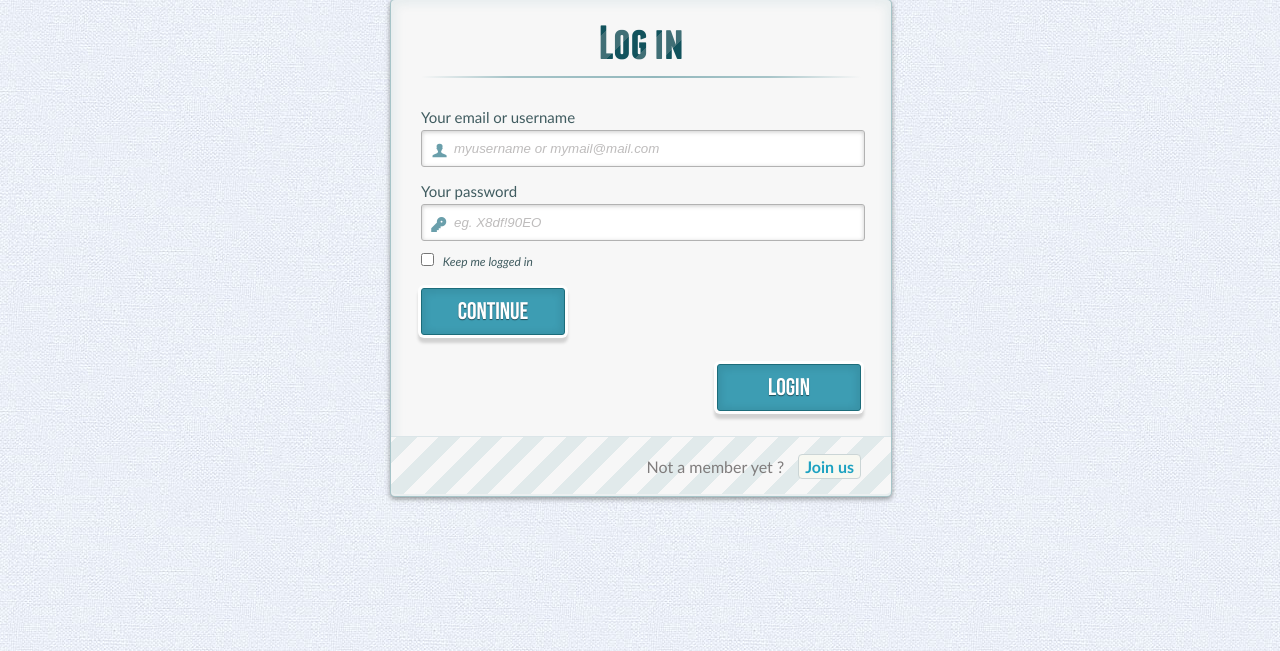
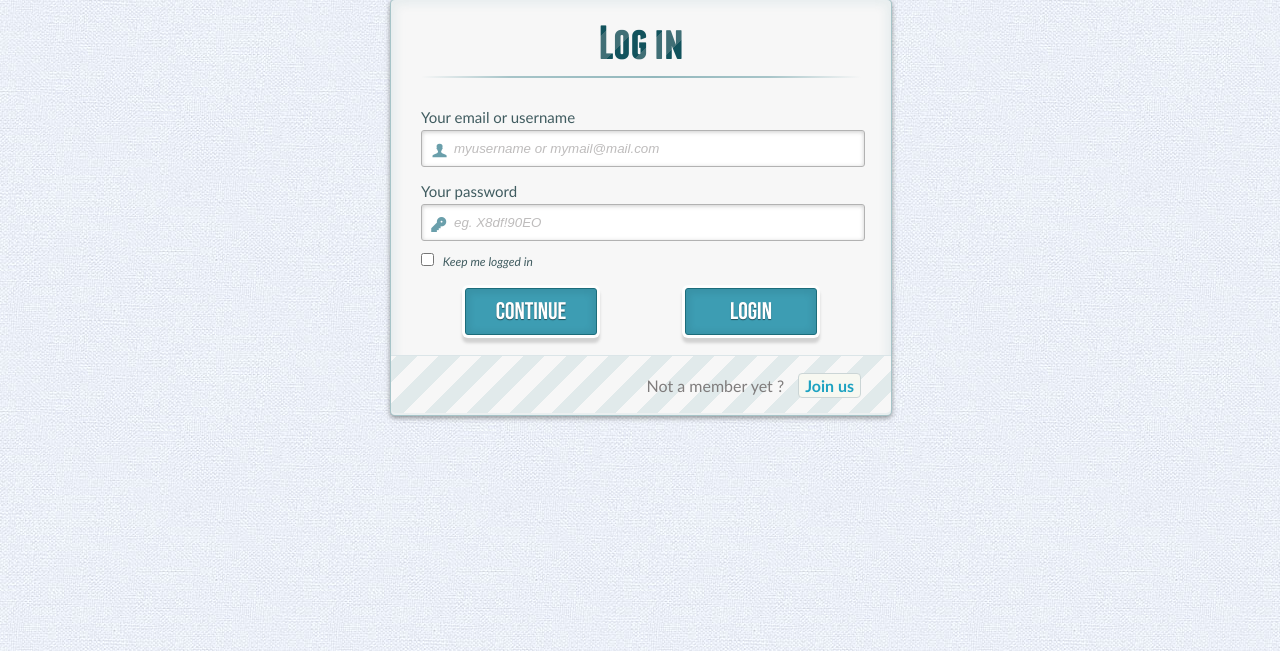
Before and after one commit to Gilberto11/pickItUp, a PHP site: page /pickItUp/ in a window 1280 px wide. Shown: the part 129-780 px from the top of the page. Run offline with PHP 8.4, Linux system fonts and the light colour scheme.

Commit message:
fix buttons position and log in

```diff
--- a/css/style.css
+++ b/css/style.css
@@ -152,7 +152,7 @@ input {
 
 /*styling both submit buttons */
 #wrapper p.button input{
-	width: 30%;
+	width: 120px;
 	cursor: pointer;
 	background: rgb(61, 157, 179);
 	padding: 8px 5px;
@@ -160,7 +160,7 @@ input {
 	color: #fff;
 	font-size: 24px;
 	border: 1px solid rgb(28, 108, 122);
-	margin-bottom: 10px;
+	margin-bottom: 20px;
 	text-shadow: 0 1px 1px rgba(0, 0, 0, 0.5);
 	-webkit-border-radius: 3px;
 	   -moz-border-radius: 3px;
--- a/index.html
+++ b/index.html
@@ -54,12 +54,17 @@
                                     <label for="loginkeeping">Keep me logged in</label>
                                 </p>
 
-                                <p class="continue button">
+                                <table width="100%" border="0" cellspacing="0px" cellpadding="0">
+  <tr>
+    <td><p class="continue button" style="text-align:center;">
                                     <input type="button" value="Continue" onclick="window.location.href='main.html'"/>
                                 </p>
-                                <p class="login button">
-                                    <input type="submit" value="Login"/>
-                                </p>
+                                </td>
+    <td><p class="login button" style="text-align:center;">
+                                    <input type="submit" value="Login" onclick="window.location.href='main.html'"/>
+                                </p></td>
+  </tr>
+</table>
                                 <p class="change_link">
                                     Not a member yet ?
                                     <a href="#toregister" class="to_register">Join us</a>
@@ -88,6 +93,7 @@
                                 <p class="signin button">
                                     <input type="submit" value="Sign up"/>
                                 </p>
+
                                 <p class="change_link">
                                     Already a member ?
                                     <a href="#tologin" class="to_register"> Go and log in </a>
```
